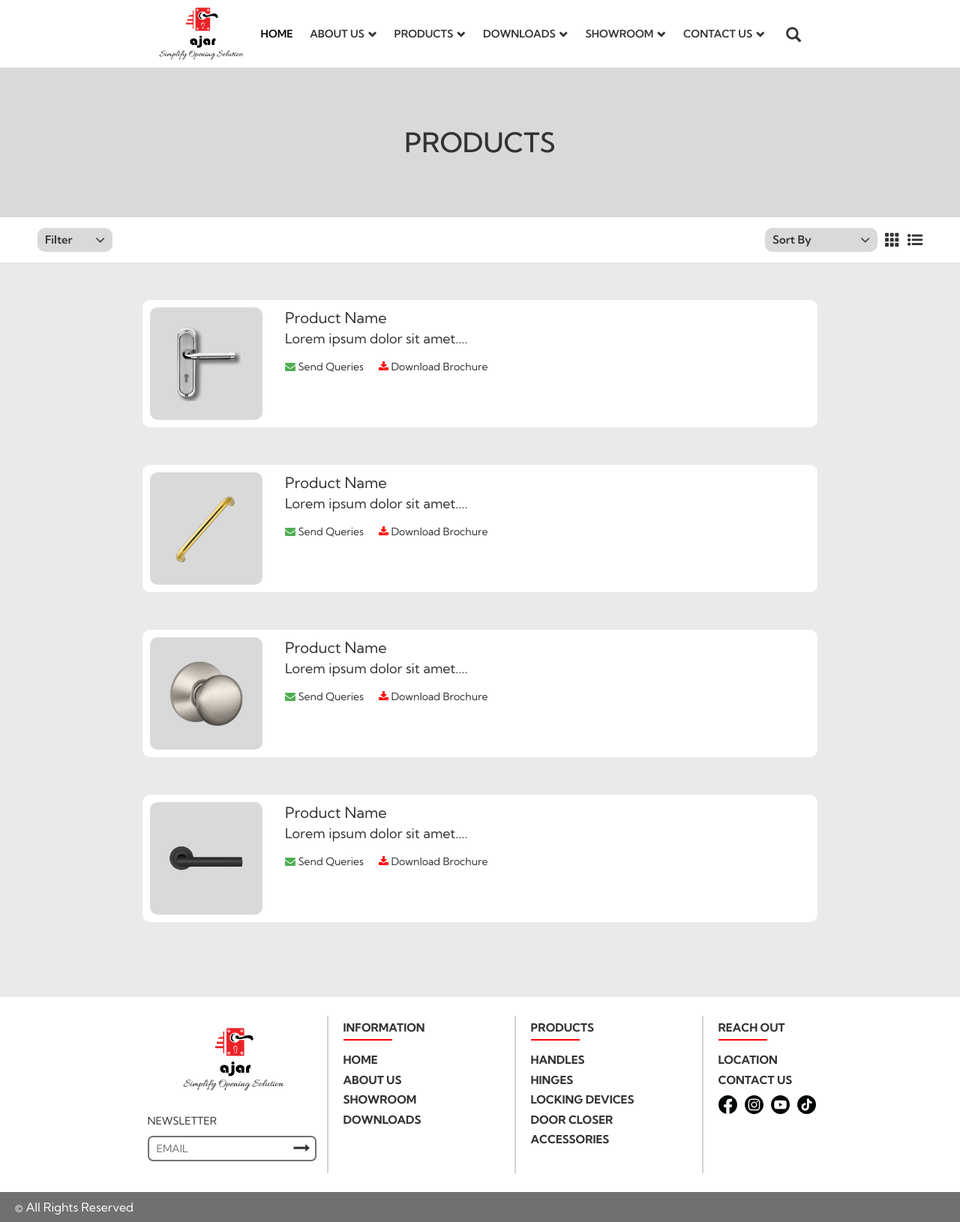
After one commit to ismailbohra/Ajar-me, a CodeIgniter app: page /PHP-commerce/index.php/product/index in a window 1280 px wide. The commit adds this page. Shown: the whole page at 75% size. Run offline with CodeIgniter, Linux system fonts and the light colour scheme.

Commit message:
added product list page

```diff
--- /dev/null
+++ b/application/controllers/Product.php
@@ -0,0 +1,21 @@
+<?php
+if (!defined('BASEPATH'))
+    exit('No direct script access allowed');
+
+class Product extends CI_Controller
+{
+
+    function __construct()
+    {
+        parent::__construct();
+    }
+
+    public function index()
+    {
+        $this->load->view('Home/Header');
+        $this->load->view('Product/Home');
+        $this->load->view('Home/Footer');
+    }
+
+}
+?>
--- /dev/null
+++ b/application/views/Product/Home.php
@@ -0,0 +1,559 @@
+<style>
+    .product-home {
+        width: 100%;
+        background-color: #EAEAEA;
+        padding-top: 90px;
+        padding-bottom: 5rem;
+
+        @media screen and (max-width:768px) {
+            padding-top: 60px;
+        }
+    }
+
+    .product-home-heading {
+        background-color: #D9D9D9;
+        height: 200px;
+        display: flex;
+        align-items: center;
+        justify-content: center;
+
+        @media screen and (max-width:768px) {
+            height: 100px;
+        }
+    }
+
+    .product-home-heading h1 {
+        text-align: center;
+        margin: 0;
+    }
+
+    .product-navbar {
+        height: 60px;
+        background-color: #fff;
+        padding: 0rem 5rem;
+        display: flex;
+        align-items: center;
+        justify-content: space-between;
+
+        @media screen and (max-width:500px) {
+            padding: 0rem 1rem;
+        }
+    }
+
+    .products-dropdown-btn {
+        padding: 5px 10px;
+        display: flex;
+        align-items: center;
+        justify-content: space-between;
+        background-color: #D9D9D9;
+        border-radius: 10px;
+        font-size: 15px;
+        font-weight: 600;
+        cursor: pointer;
+    }
+
+    .products-dropdown-btn i {
+        font-size: 20px;
+    }
+
+    .filter {
+        width: 100px;
+
+        @media screen and (max-width:350px) {
+            width: 80px;
+        }
+    }
+
+    .sort {
+        width: 150px;
+
+        @media screen and (max-width:350px) {
+            width: 90px;
+        }
+    }
+
+    .right {
+        display: flex;
+        align-items: center;
+        gap: 1rem;
+    }
+
+    .right i {
+        font-size: 20px;
+        cursor: pointer;
+    }
+
+    .right .glyphicon-th {
+        margin-top: -4px;
+    }
+
+    .product-cards {
+        display: grid;
+        grid-template-columns: repeat(auto-fill, minmax(200px, 1fr));
+        place-items: center;
+        padding: 5rem;
+        gap: 5rem;
+
+        @media screen and (max-width:800px) {
+            padding: 5rem 3rem 3rem 3rem;
+            gap: 3rem;
+        }
+    }
+
+    .product-card {
+        display: flex;
+        flex-direction: column;
+        background-color: #fff;
+        border-radius: 10px;
+        width: 200px;
+
+        @media screen and (max-width:489px) {
+            width: 100%;
+        }
+    }
+
+    .product-card-img-div {
+        width: 170px;
+        height: 170px;
+        margin: 15px;
+        border-radius: 10px;
+        background-color: #D9D9D9;
+        display: flex;
+        justify-content: center;
+        align-items: center;
+
+        @media screen and (max-width:489px) {
+            width: calc(100% - 30px);
+            height: calc(100vw - 70px);
+        }
+    }
+
+    .product-card-img {
+        width: 70%;
+        object-fit: contain;
+    }
+
+    .product-card-heading {
+        padding: 0rem 1rem 1rem 1rem;
+        font-size: 20px;
+    }
+
+    .product-card-buttons {
+        display: flex;
+        /* flex-direction: column; */
+        flex-wrap: wrap;
+        justify-content: space-between;
+        background-color: #D9D9D9;
+        border-radius: 10px;
+        gap: 5px;
+        padding: 0.5rem 1rem;
+    }
+
+    .send-button,
+    .download-button {
+        cursor: pointer;
+    }
+
+    .send-button i {
+        color: rgba(80, 173, 85, 1);
+    }
+
+    .download-button i {
+        color: red;
+    }
+
+    .product-lists {
+        display: flex;
+        flex-direction: column;
+        justify-content: center;
+        padding: 5rem;
+        gap: 5rem;
+        max-width: 1000px;
+        margin: auto;
+
+        @media screen and (max-width:800px) {
+            padding: 5rem 2rem 2rem 2rem;
+            gap: 3rem;
+
+            @media screen and (max-width:600px) {
+                padding-left: 1rem;
+                padding-right: 1rem;
+            }
+        }
+    }
+
+    .product-list {
+        display: flex;
+        background-color: #fff;
+        border-radius: 10px;
+        height: 170px;
+
+        @media screen and (max-width:400px) {
+            position: relative;
+            height: 150px;
+
+            @media screen and (max-width:300px) {
+                height: 180px;
+            }
+        }
+    }
+
+    .product-list-img-div {
+        min-width: 150px;
+        height: 150px;
+        margin: 10px;
+        border-radius: 10px;
+        background-color: #D9D9D9;
+        display: flex;
+        justify-content: center;
+        align-items: center;
+
+        @media screen and (max-width:400px) {
+            height: 100px;
+            min-width: 100px;
+        }
+    }
+
+    .product-list-img {
+        width: 100px;
+        height: 100px;
+        object-fit: contain;
+
+        @media screen and (max-width:400px) {
+            height: 80px;
+            width: 80px;
+        }
+    }
+
+    .product-list-body {
+        padding: 1rem 2rem;
+        height: 100%;
+    }
+
+    .product-list-heading {
+        font-size: 20px;
+    }
+
+    .product-list-text {
+        font-size: 18px;
+
+        @media screen and (max-width:1000px) {
+            font-size: 15px;
+        }
+    }
+
+    .product-list-buttons {
+        display: flex;
+        flex-wrap: wrap;
+        padding: 0.5rem 0rem;
+        margin-top: 1rem;
+        gap: 2rem;
+
+        @media screen and (max-width:500px) {
+            gap: 5px;
+
+            @media screen and (max-width:400px) {
+                position: absolute;
+                bottom: 5;
+                left: 10px;
+                width: calc(100% - 20px);
+            }
+        }
+    }
+</style>
+
+<div class="product-home">
+    <div class="product-home-heading">
+        <h1>PRODUCTS</h1>
+    </div>
+    <div class="product-navbar">
+        <div class="left">
+            <div class="filter products-dropdown-btn">
+                Filter <i class="fa fa-angle-down"></i>
+            </div>
+        </div>
+        <div class="right">
+            <div class="sort products-dropdown-btn">
+                Sort By <i class="fa fa-angle-down"></i>
+            </div>
+            <i class="glyphicon glyphicon-th"></i>
+            <i class="fa fa-list-ul"></i>
+        </div>
+    </div>
+    <!-- <div class="product-cards">
+        <div class="product-card">
+            <div class="product-card-img-div">
+                <img src="<?php echo base_url('/assets/product1.png'); ?>" alt="product image" class="product-card-img">
+            </div>
+            <div class="product-card-body">
+                <div class="product-card-heading">Product Name</div>
+                <div class="product-card-buttons">
+                    <div class="send-button">
+                        <i class="fa fa-envelope"></i>&nbsp;&nbsp;Send Queries
+                    </div>
+                    <div class="download-button">
+                        <i class="fa fa-download"></i>&nbsp;&nbsp;Download Brochure
+                    </div>
+                </div>
+            </div>
+        </div>
+        <div class="product-card">
+            <div class="product-card-img-div">
+                <img src="<?php echo base_url('/assets/product2.png'); ?>" alt="product image" class="product-card-img">
+            </div>
+            <div class="product-card-body">
+                <div class="product-card-heading">Product Name</div>
+                <div class="product-card-buttons">
+                    <div class="send-button">
+                        <i class="fa fa-envelope"></i>&nbsp;&nbsp;Send Queries
+                    </div>
+                    <div class="download-button">
+                        <i class="fa fa-download"></i>&nbsp;&nbsp;Download Brochure
+                    </div>
+                </div>
+            </div>
+        </div>
+        <div class="product-card">
+            <div class="product-card-img-div">
+                <img src="<?php echo base_url('/assets/product3.png'); ?>" alt="product image" class="product-card-img">
+            </div>
+            <div class="product-card-body">
+                <div class="product-card-heading">Product Name</div>
+                <div class="product-card-buttons">
+                    <div class="send-button">
+                        <i class="fa fa-envelope"></i>&nbsp;&nbsp;Send Queries
+                    </div>
+                    <div class="download-button">
+                        <i class="fa fa-download"></i>&nbsp;&nbsp;Download Brochure
+                    </div>
+                </div>
+            </div>
+        </div>
+        <div class="product-card">
+            <div class="product-card-img-div">
+                <img src="<?php echo base_url('/assets/product4.png'); ?>" alt="product image" class="product-card-img">
+            </div>
+            <div class="product-card-body">
+                <div class="product-card-heading">Product Name</div>
+                <div class="product-card-buttons">
+                    <div class="send-button">
+                        <i class="fa fa-envelope"></i>&nbsp;&nbsp;Send Queries
+                    </div>
+                    <div class="download-button">
+                        <i class="fa fa-download"></i>&nbsp;&nbsp;Download Brochure
+                    </div>
+                </div>
+            </div>
+        </div>
+        <div class="product-card">
+            <div class="product-card-img-div">
+                <img src="<?php echo base_url('/assets/product1.png'); ?>" alt="product image" class="product-card-img">
+            </div>
+            <div class="product-card-body">
+                <div class="product-card-heading">Product Name</div>
+                <div class="product-card-buttons">
+                    <div class="send-button">
+                        <i class="fa fa-envelope"></i>&nbsp;&nbsp;Send Queries
+                    </div>
+                    <div class="download-button">
+                        <i class="fa fa-download"></i>&nbsp;&nbsp;Download Brochure
+                    </div>
+                </div>
+            </div>
+        </div>
+        <div class="product-card">
+            <div class="product-card-img-div">
+                <img src="<?php echo base_url('/assets/product2.png'); ?>" alt="product image" class="product-card-img">
+            </div>
+            <div class="product-card-body">
+                <div class="product-card-heading">Product Name</div>
+                <div class="product-card-buttons">
+                    <div class="send-button">
+                        <i class="fa fa-envelope"></i>&nbsp;&nbsp;Send Queries
+                    </div>
+                    <div class="download-button">
+                        <i class="fa fa-download"></i>&nbsp;&nbsp;Download Brochure
+                    </div>
+                </div>
+            </div>
+        </div>
+        <div class="product-card">
+            <div class="product-card-img-div">
+                <img src="<?php echo base_url('/assets/product3.png'); ?>" alt="product image" class="product-card-img">
+            </div>
+            <div class="product-card-body">
+                <div class="product-card-heading">Product Name</div>
+                <div class="product-card-buttons">
+                    <div class="send-button">
+                        <i class="fa fa-envelope"></i>&nbsp;&nbsp;Send Queries
+                    </div>
+                    <div class="download-button">
+                        <i class="fa fa-download"></i>&nbsp;&nbsp;Download Brochure
+                    </div>
+                </div>
+            </div>
+        </div>
+        <div class="product-card">
+            <div class="product-card-img-div">
+                <img src="<?php echo base_url('/assets/product4.png'); ?>" alt="product image" class="product-card-img">
+            </div>
+            <div class="product-card-body">
+                <div class="product-card-heading">Product Name</div>
+                <div class="product-card-buttons">
+                    <div class="send-button">
+                        <i class="fa fa-envelope"></i>&nbsp;&nbsp;Send Queries
+                    </div>
+                    <div class="download-button">
+                        <i class="fa fa-download"></i>&nbsp;&nbsp;Download Brochure
+                    </div>
+                </div>
+            </div>
+        </div>
+        <div class="product-card">
+            <div class="product-card-img-div">
+                <img src="<?php echo base_url('/assets/product1.png'); ?>" alt="product image" class="product-card-img">
+            </div>
+            <div class="product-card-body">
+                <div class="product-card-heading">Product Name</div>
+                <div class="product-card-buttons">
+                    <div class="send-button">
+                        <i class="fa fa-envelope"></i>&nbsp;&nbsp;Send Queries
+                    </div>
+                    <div class="download-button">
+                        <i class="fa fa-download"></i>&nbsp;&nbsp;Download Brochure
+                    </div>
+                </div>
+            </div>
+        </div>
+        <div class="product-card">
+            <div class="product-card-img-div">
+                <img src="<?php echo base_url('/assets/product2.png'); ?>" alt="product image" class="product-card-img">
+            </div>
+            <div class="product-card-body">
+                <div class="product-card-heading">Product Name</div>
+                <div class="product-card-buttons">
+                    <div class="send-button">
+                        <i class="fa fa-envelope"></i>&nbsp;&nbsp;Send Queries
+                    </div>
+                    <div class="download-button">
+                        <i class="fa fa-download"></i>&nbsp;&nbsp;Download Brochure
+                    </div>
+                </div>
+            </div>
+        </div>
+        <div class="product-card">
+            <div class="product-card-img-div">
+                <img src="<?php echo base_url('/assets/product3.png'); ?>" alt="product image" class="product-card-img">
+            </div>
+            <div class="product-card-body">
+                <div class="product-card-heading">Product Name</div>
+                <div class="product-card-buttons">
+                    <div class="send-button">
+                        <i class="fa fa-envelope"></i>&nbsp;&nbsp;Send Queries
+                    </div>
+                    <div class="download-button">
+                        <i class="fa fa-download"></i>&nbsp;&nbsp;Download Brochure
+                    </div>
+                </div>
+            </div>
+        </div>
+        <div class="product-card">
+            <div class="product-card-img-div">
+                <img src="<?php echo base_url('/assets/product4.png'); ?>" alt="product image" class="product-card-img">
+            </div>
+            <div class="product-card-body">
+                <div class="product-card-heading">Product Name</div>
+                <div class="product-card-buttons">
+                    <div class="send-button">
+                        <i class="fa fa-envelope"></i>&nbsp;&nbsp;Send Queries
+                    </div>
+                    <div class="download-button">
+                        <i class="fa fa-download"></i>&nbsp;&nbsp;Download Brochure
+                    </div>
+                </div>
+            </div>
+        </div>
+    </div> -->
+    <div class="product-lists">
+        <div class="product-list">
+            <div class="product-list-img-div">
+                <img src="<?php echo base_url('/assets/product1.png'); ?>" alt="product image" class="product-list-img">
+            </div>
+            <div class="product-list-body">
+                <div class="product-list-heading">Product Name</div>
+                <div class="product-list-text">
+                    Lorem ipsum dolor sit amet....
+
+                </div>
+                <div class="product-list-buttons">
+                    <div class="send-button">
+                        <i class="fa fa-envelope"></i>&nbsp;Send Queries
+                    </div>
+                    <div class="download-button">
+                        <i class="fa fa-download"></i>&nbsp;Download Brochure
+                    </div>
+                </div>
+            </div>
+        </div>
+        <div class="product-list">
+            <div class="product-list-img-div">
+                <img src="<?php echo base_url('/assets/product2.png'); ?>" alt="product image" class="product-list-img">
+            </div>
+            <div class="product-list-body">
+                <div class="product-list-heading">Product Name</div>
+                <div class="product-list-text">
+                    Lorem ipsum dolor sit amet....
+
+                </div>
+                <div class="product-list-buttons">
+                    <div class="send-button">
+                        <i class="fa fa-envelope"></i>&nbsp;Send Queries
+                    </div>
+                    <div class="download-button">
+                        <i class="fa fa-download"></i>&nbsp;Download Brochure
+                    </div>
+                </div>
+            </div>
+        </div>
+        <div class="product-list">
+            <div class="product-list-img-div">
+                <img src="<?php echo base_url('/assets/product3.png'); ?>" alt="product image" class="product-list-img">
+            </div>
+            <div class="product-list-body">
+                <div class="product-list-heading">Product Name</div>
+                <div class="product-list-text">
+                    Lorem ipsum dolor sit amet....
+
+                </div>
+                <div class="product-list-buttons">
+                    <div class="send-button">
+                        <i class="fa fa-envelope"></i>&nbsp;Send Queries
+                    </div>
+                    <div class="download-button">
+                        <i class="fa fa-download"></i>&nbsp;Download Brochure
+                    </div>
+                </div>
+            </div>
+        </div>
+        <div class="product-list">
+            <div class="product-list-img-div">
+                <img src="<?php echo base_url('/assets/product4.png'); ?>" alt="product image" class="product-list-img">
+            </div>
+            <div class="product-list-body">
+                <div class="product-list-heading">Product Name</div>
+                <div class="product-list-text">
+                    Lorem ipsum dolor sit amet....
+
+                </div>
+                <div class="product-list-buttons">
+                    <div class="send-button">
+                        <i class="fa fa-envelope"></i>&nbsp;Send Queries
+                    </div>
+                    <div class="download-button">
+                        <i class="fa fa-download"></i>&nbsp;Download Brochure
+                    </div>
+                </div>
+            </div>
+        </div>
+    </div>
+</div>
```
Also changed, not shown: application/views/About/Company.php (+16 -6 lines), application/views/Home/Header.php (+6 -4 lines), application/views/Product/Product.php (added).
